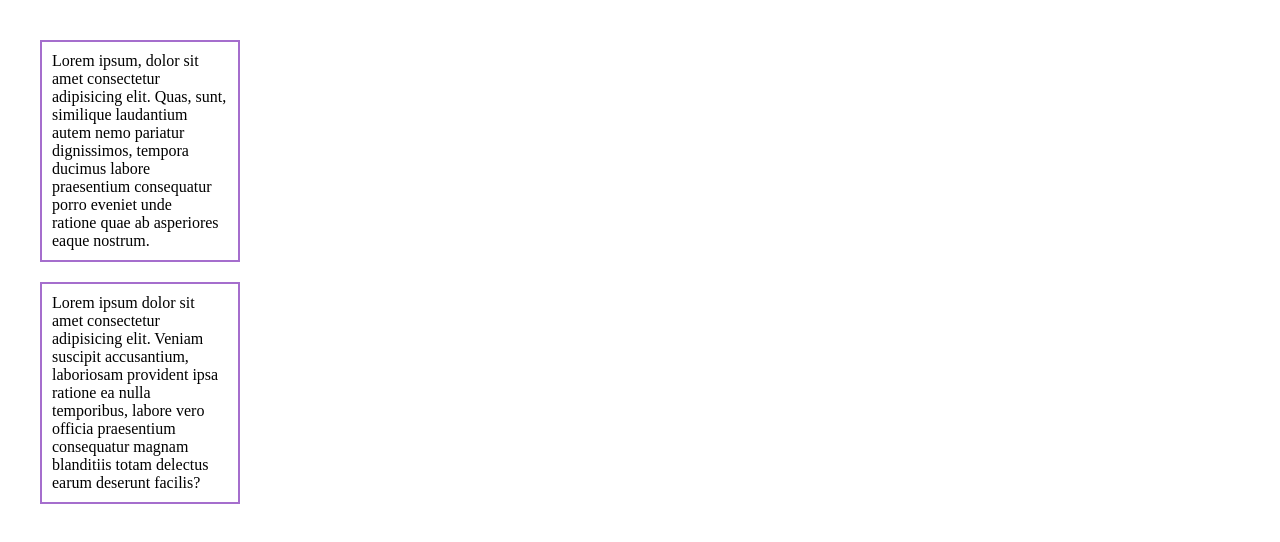
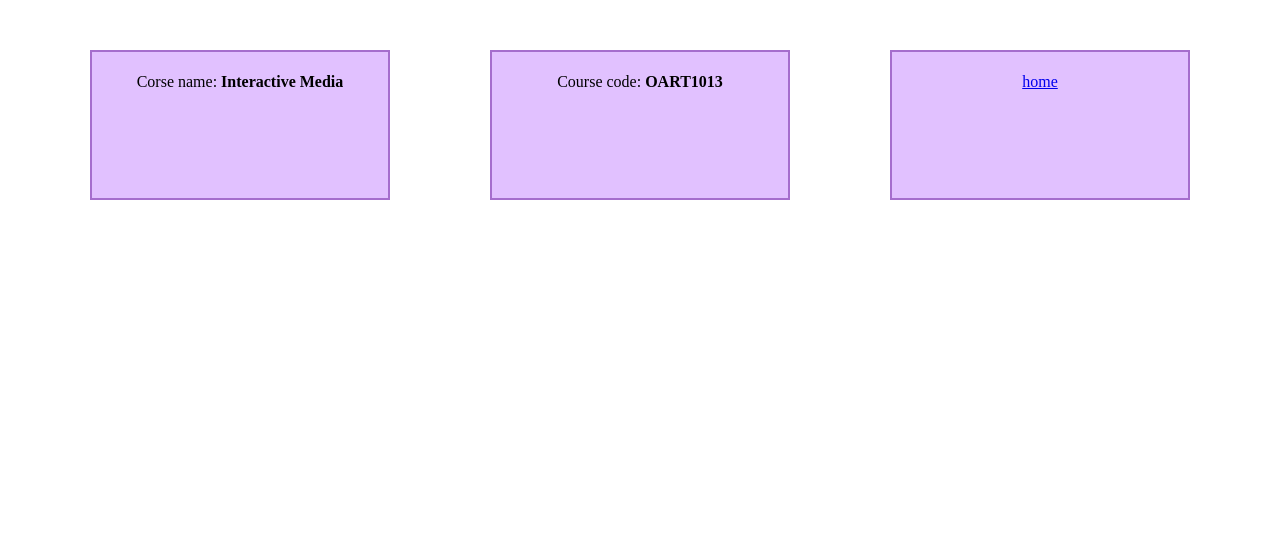
Before and after one commit to Brandonsun05/Brandonsun05.github.io, a plain HTML site: page week4/index.html in a window 1280 px wide. Drawn offline with Linux system fonts and the light colour scheme.

Commit message:
Week 4 update index

```diff
--- /dev/null
+++ b/week4/boxstyle.css
@@ -0,0 +1,58 @@
+/* https://colorhunt.co/palette/1a120b3c2a21d5cea3e5e5cb */
+
+body {
+  background-color: #1a120b;
+  display: flex;
+  text-align: center;
+  margin: auto;
+  max-width: 1000px;
+  justify-content: center;
+  align-items: center;
+  font-family: "Space Grotesk", sans-serif;
+  font-optical-sizing: auto;
+  font-weight: 400;
+  font-style: normal;
+  /* color: #e5e5cb; */
+  color: #483329;
+  font-size: 1.1rem;
+}
+
+#grid-container {
+  border: 2px dashed #e5e5cb;
+  margin: 50px 0;
+  width: 500px;
+  min-height: 500px;
+  padding: 10px;
+  display: grid;
+  gap: 1rem;
+  grid-template-columns: 1fr 1fr 1fr 1fr;
+  grid-template-rows: 1fr 1fr 1fr;
+  /* grid-template-rows: 1fr 1fr 1fr 1fr; */
+  /* grid-template-rows: repeat(4, 1fr); */
+}
+
+#grid-container > * {
+  width: 100%;
+  height: 100%;
+}
+#box1 {
+  background-color: limegreen;
+}
+#box2 {
+  background-color: purple;
+  grid-column: 2/4;
+}
+#box3 {
+  background-color: aquamarine;
+}
+#box4 {
+  background-color: coral;
+  grid-column: 1/3;
+  grid-row: 2/4;
+}
+#box5 {
+  background-color: yellow;
+}
+#box6 {
+  background-color: hotpink;
+}
--- a/week4/index.html
+++ b/week4/index.html
@@ -8,17 +8,8 @@
     <title>Week 4 layour excercise</title>
   </head>
   <body>
-    <p>
-      Lorem ipsum, dolor sit amet consectetur adipisicing elit. Quas, sunt,
-      similique laudantium autem nemo pariatur dignissimos, tempora ducimus
-      labore praesentium consequatur porro eveniet unde ratione quae ab
-      asperiores eaque nostrum.
-    </p>
-    <p>
-      Lorem ipsum dolor sit amet consectetur adipisicing elit. Veniam suscipit
-      accusantium, laboriosam provident ipsa ratione ea nulla temporibus, labore
-      vero officia praesentium consequatur magnam blanditiis totam delectus
-      earum deserunt facilis?
-    </p>
+    <p>Corse name: <span>Interactive Media</span></p>
+    <p>Course code: <span>OART1013</span></p>
+    <p><a href="#">home</a></p>
   </body>
 </html>
--- a/week4/style.css
+++ b/week4/style.css
@@ -1,10 +1,19 @@
 body {
   padding: 40px;
+  display: flex;
 }
 p {
   border: 2px solid rgb(165, 110, 205);
-  width: 200px;
-  min-height: 200px;
-  margin-bottom: 20px;
+  text-align: center;
+  line-height: 40px;
+  width: 300px;
+  height: 150px;
   padding: 10px;
+  margin: auto;
+  margin-top: 10px;
+  margin-bottom: 10px;
+  background-color: rgb(225, 193, 255);
 }
+span {
+  font-weight: bold;
+}
--- /dev/null
+++ b/week4/style1.css
@@ -0,0 +1,47 @@
+/* https://colorhunt.co/palette/1a120b3c2a21d5cea3e5e5cb */
+
+body {
+  background-color: #21170f;
+  display: flex;
+  text-align: center;
+  margin: auto;
+  max-width: 1000px;
+  justify-content: center;
+  align-items: center;
+  font-family: "Space Grotesk", sans-serif;
+  font-optical-sizing: auto;
+  font-weight: 400;
+  font-style: normal;
+  color: #e5e5cb;
+  /* color: #3c2a21; */
+  font-size: 1.1rem;
+}
+.outer {
+  border: 2px dashed rgb(164, 164, 164);
+  width: 400px;
+  height: 200px;
+  color: #3c2a21;
+  text-align: center;
+  display: flex;
+  justify-content: space-between;
+  align-items: center;
+  gap: 10px;
+}
+
+.limebox {
+  background-color: limegreen;
+  padding: 10px;
+  flex: 1;
+}
+
+.corabox {
+  background-color: coral;
+  padding: 10px;
+  flex: 1;
+}
+
+.plumbox {
+  background-color: plum;
+  padding: 10px;
+  flex: 1;
+}
```
Also changed, not shown: week4/boxgrid.html (added, +27 -0 lines), week4/flex.html (added, +31 -0 lines).
